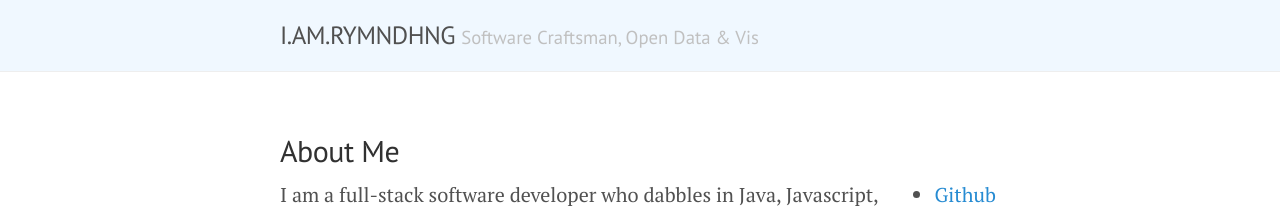
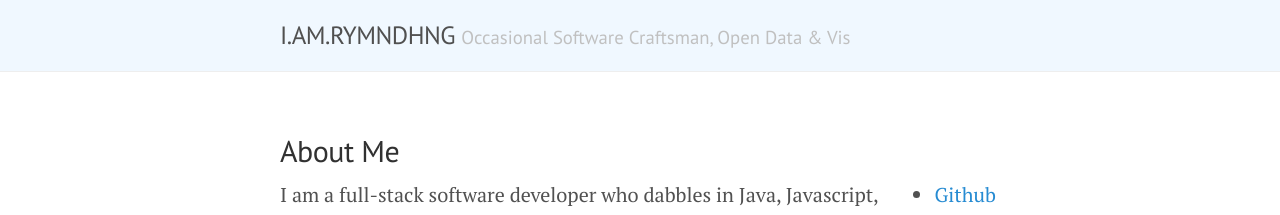
Before and after one commit to rymndhng/rymndhng.github.io, a Jekyll site: the page built from index.html, in a window 1280 px wide. Shown: the top 215 px of the page. Built offline with Jekyll 4.4.1, drawn with Linux system fonts in a browser that asks for light colours; Markdown is read by kramdown in place of the engine named in the settings; the list of posts is cut into pages by our own code.

Commit message:
Updated config

```diff
--- a/_config.yml
+++ b/_config.yml
@@ -7,9 +7,9 @@ permalink:        pretty
 
 # Setup
 title:            I.AM.RYMNDHNG
-tagline:          'Software Craftsman, Open Data & Vis'
+tagline:          'Occasional Software Craftsman, Open Data & Vis'
 description:      'Always another project away from something big.'
-url:              http://www.rymndhng.com/blog
+url:              http://blog.rymndhng.com
 
 author:
   name:           'Ray H'
```
